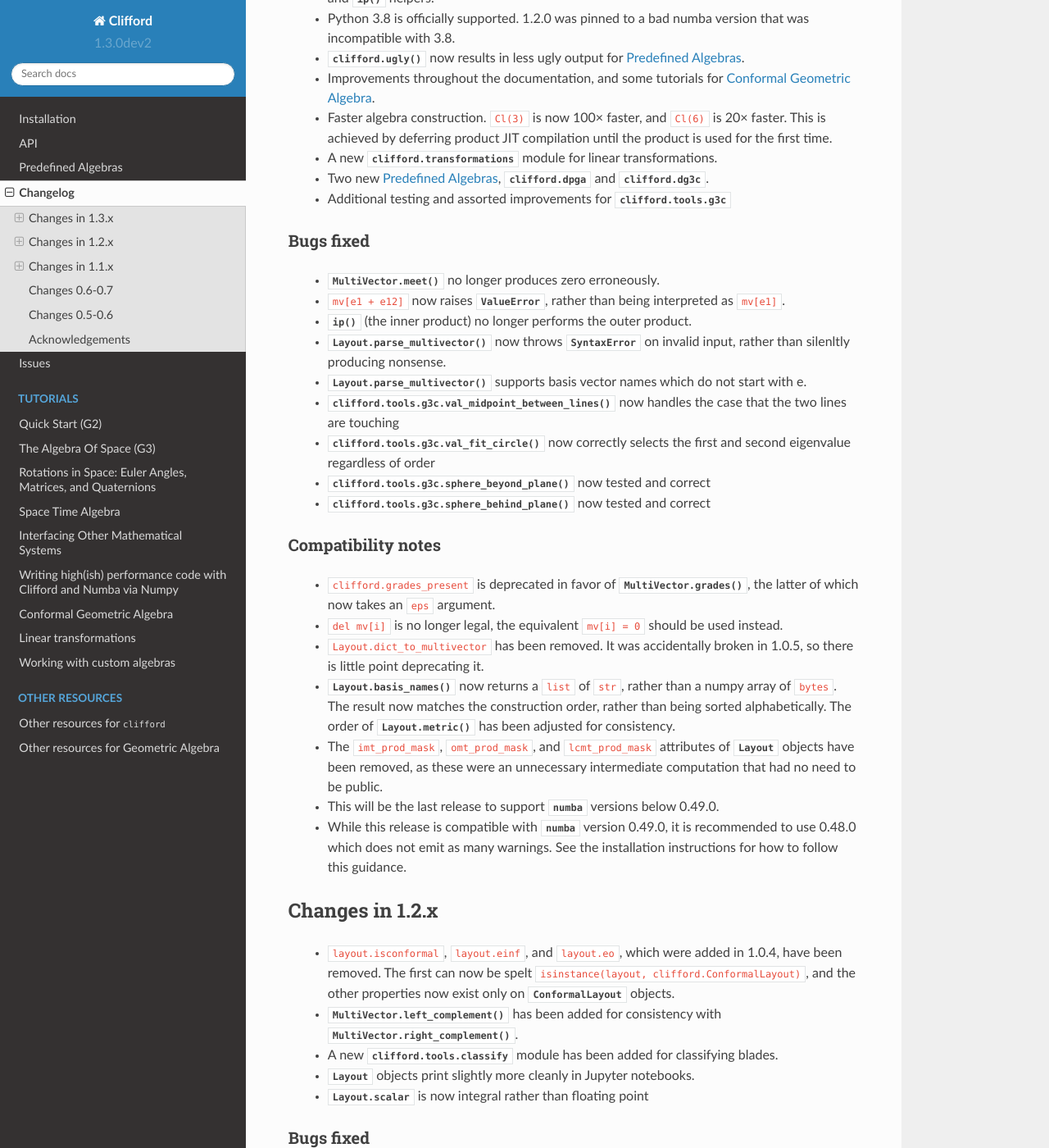
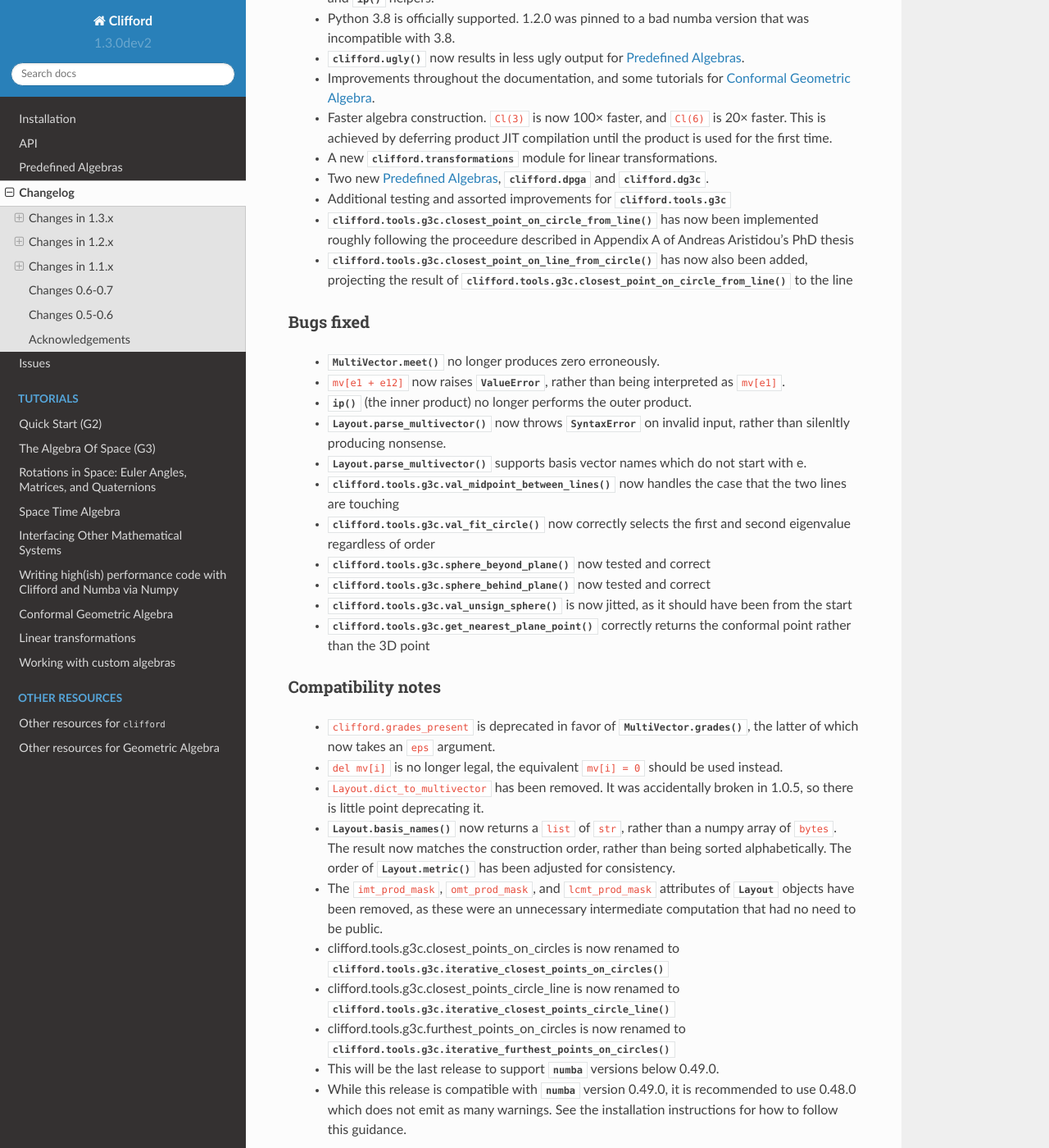
Before and after one commit to pygae/clifford, a Sphinx documentation site: the page built from docs/changelog.rst, in a window 1280 px wide and 1400 px high, scrolled down 255 px. Shown: the whole window at 82% size. Built offline with Sphinx 7.4.7 and the Read the Docs theme 2.0.0, drawn with Linux system fonts in a browser that asks for light colours; pages that are not in the unit, such as notebooks, are missing from menus.

Commit message:
Added more changelog re. tools.g3c

```diff
--- a/docs/changelog.rst
+++ b/docs/changelog.rst
@@ -21,6 +21,12 @@ Changes in 1.3.x
  * A new :mod:`clifford.transformations` module for linear transformations.
  * Two new :doc:`predefined-algebras`, :mod:`clifford.dpga` and :mod:`clifford.dg3c`.
  * Additional testing and assorted improvements for :mod:`clifford.tools.g3c`
+ * :func:`clifford.tools.g3c.closest_point_on_circle_from_line` has now been implemented
+   roughly following the proceedure described in Appendix A of Andreas Aristidou's PhD thesis
+ * :func:`clifford.tools.g3c.closest_point_on_line_from_circle` has now also been added,
+   projecting the result of :func:`clifford.tools.g3c.closest_point_on_circle_from_line`
+   to the line
+
 
 Bugs fixed
 ----------
@@ -39,6 +45,10 @@ Bugs fixed
    second eigenvalue regardless of order
  * :func:`clifford.tools.g3c.sphere_beyond_plane` now tested and correct
  * :func:`clifford.tools.g3c.sphere_behind_plane` now tested and correct
+ * :func:`clifford.tools.g3c.val_unsign_sphere` is now jitted, as it should have
+   been from the start
+ * :func:`clifford.tools.g3c.get_nearest_plane_point` correctly returns the conformal
+   point rather than the 3D point
 
 Compatibility notes
 -------------------
@@ -54,6 +64,12 @@ Compatibility notes
  * The ``imt_prod_mask``, ``omt_prod_mask``, and ``lcmt_prod_mask`` attributes
    of :class:`Layout` objects have been removed, as these were an unnecessary
    intermediate computation that had no need to be public.
+ * clifford.tools.g3c.closest_points_on_circles is now renamed to
+   :func:`clifford.tools.g3c.iterative_closest_points_on_circles`
+ * clifford.tools.g3c.closest_points_circle_line is now renamed to
+   :func:`clifford.tools.g3c.iterative_closest_points_circle_line`
+ * clifford.tools.g3c.furthest_points_on_circles is now renamed to
+   :func:`clifford.tools.g3c.iterative_furthest_points_on_circles`
  * This will be the last release to support :mod:`numba` versions below 0.49.0.
  * While this release is compatible with :mod:`numba` version 0.49.0, it is
    recommended to use 0.48.0 which does not emit as many warnings. See the
```
